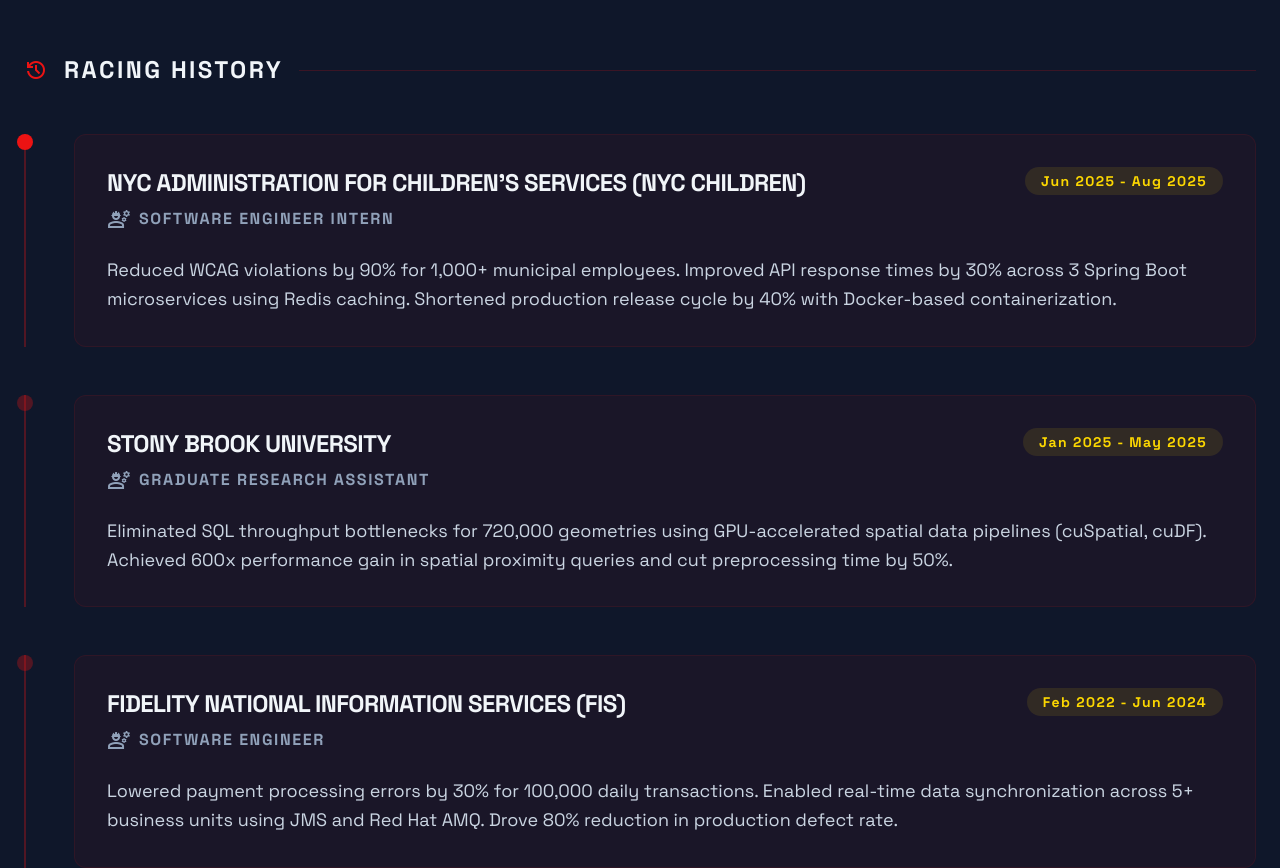
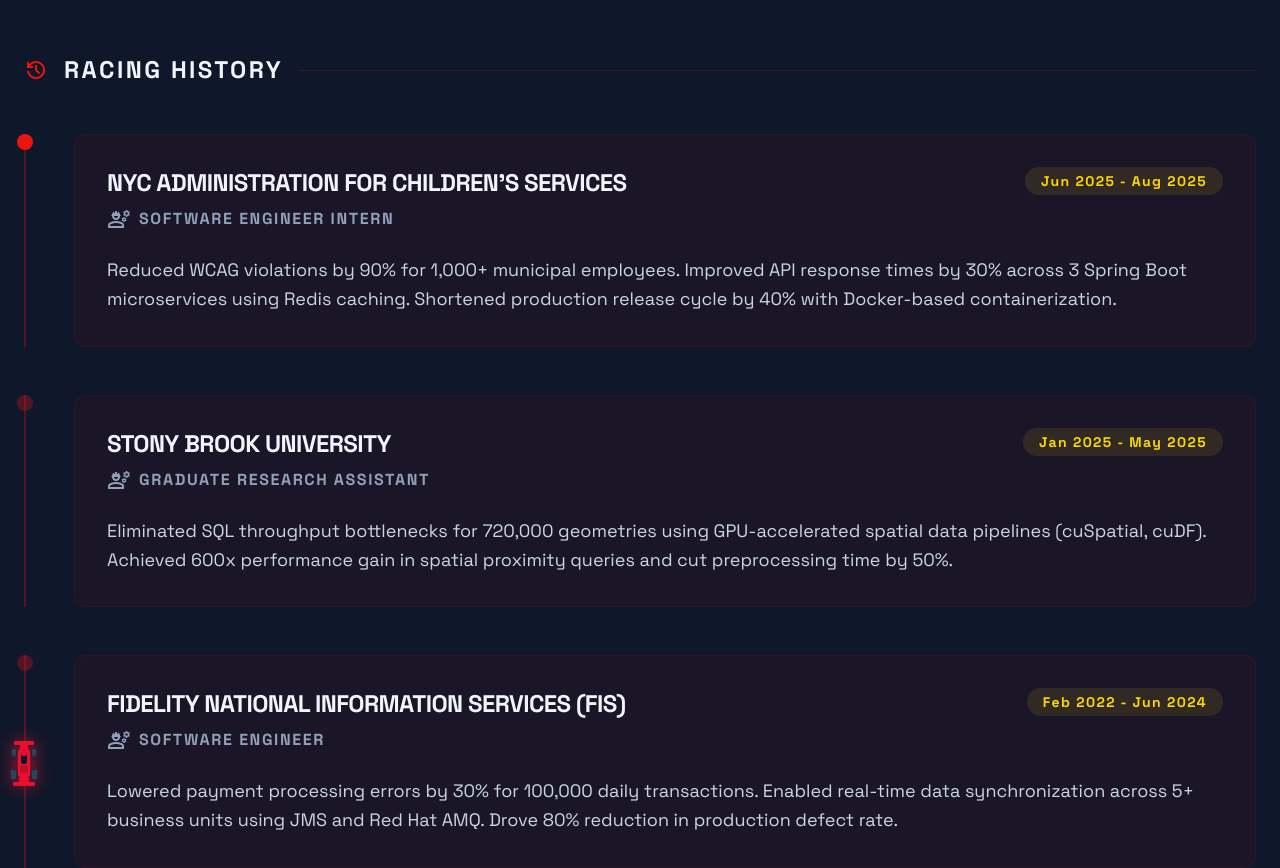
Before and after one commit to saketh023/portfolio, a React (Vite) app: page / in a window 1280 px wide. Shown: the part 1320-2188 px from the top of the page. Built offline with nearby package versions, Linux system fonts and the light colour scheme.

Commit message:
Added SVG F1 Car for exp section

```diff
--- a/src/App.tsx
+++ b/src/App.tsx
@@ -1,5 +1,42 @@
-import { motion } from "motion/react";
+import { useRef } from "react";
+import { motion, useScroll, useTransform, useSpring } from "motion/react";
 import { Experience, Project, Skill } from "./types";
+
+// Top-view F1 car SVG component
+function F1CarIcon() {
+  return (
+    <svg width="28" height="56" viewBox="0 0 28 56" fill="none" xmlns="http://www.w3.org/2000/svg">
+      {/* Front wing */}
+      <rect x="4" y="1" width="20" height="4" rx="1" fill="#E8112D" />
+      {/* Front nose */}
+      <rect x="10" y="4" width="8" height="6" rx="1" fill="#E8112D" />
+      {/* Main body */}
+      <rect x="8" y="9" width="12" height="28" rx="3" fill="#E8112D" />
+      {/* Cockpit */}
+      <rect x="11" y="14" width="6" height="10" rx="2" fill="#0f172a" />
+      {/* Engine cover */}
+      <rect x="10" y="25" width="8" height="8" rx="2" fill="#c00f25" />
+      {/* Rear wing */}
+      <rect x="3" y="42" width="22" height="4" rx="1" fill="#E8112D" />
+      {/* Rear body */}
+      <rect x="9" y="37" width="10" height="7" rx="1" fill="#E8112D" />
+      {/* Front-left tyre */}
+      <rect x="1" y="8" width="6" height="9" rx="2" fill="#1e293b" />
+      <rect x="2" y="9" width="4" height="7" rx="1" fill="#334155" />
+      {/* Front-right tyre */}
+      <rect x="21" y="8" width="6" height="9" rx="2" fill="#1e293b" />
+      <rect x="22" y="9" width="4" height="7" rx="1" fill="#334155" />
+      {/* Rear-left tyre */}
+      <rect x="0" y="29" width="7" height="11" rx="2" fill="#1e293b" />
+      <rect x="1" y="30" width="5" height="9" rx="1" fill="#334155" />
+      {/* Rear-right tyre */}
+      <rect x="21" y="29" width="7" height="11" rx="2" fill="#1e293b" />
+      <rect x="22" y="30" width="5" height="9" rx="1" fill="#334155" />
+      {/* Halo */}
+      <rect x="12" y="14" width="4" height="2" rx="1" fill="#E8112D" />
+    </svg>
+  );
+}
 
 const skills: Skill[] = [
   {
@@ -36,15 +73,15 @@
   {
     id: "1",
     role: "Software Engineer Intern",
-    team: "NYC ADministration for children's services (NYc children)",
+    team: "NYC Administration for Children's Services",
     period: "Jun 2025 - Aug 2025",
     description: "Reduced WCAG violations by 90% for 1,000+ municipal employees. Improved API response times by 30% across 3 Spring Boot microservices using Redis caching. Shortened production release cycle by 40% with Docker-based containerization.",
     active: true
   },
   {
     id: "2",
-    role: "graduate research assistant",
-    team: "stony brook university",
+    role: "Graduate Research Assistant",
+    team: "Stony Brook University",
     period: "Jan 2025 - May 2025",
     description: "Eliminated SQL throughput bottlenecks for 720,000 geometries using GPU-accelerated spatial data pipelines (cuSpatial, cuDF). Achieved 600x performance gain in spatial proximity queries and cut preprocessing time by 50%."
   },
@@ -95,6 +132,70 @@
     githubUrl: "https://github.com/saikiranreddy2710/hackathon"
   }
 ];
+
+function RacingHistorySection({ experiences }: { experiences: Experience[] }) {
+  const sectionRef = useRef<HTMLElement>(null);
+
+  const { scrollYProgress } = useScroll({
+    target: sectionRef,
+    offset: ["start center", "end center"],
+  });
+
+  const y = useTransform(scrollYProgress, [0, 1], ["0%", "100%"]);
+  const smoothY = useSpring(y, { stiffness: 80, damping: 20 });
+
+  return (
+    <section id="racinghistory" ref={sectionRef} className="py-24 px-6 max-w-7xl mx-auto">
+      <div className="flex items-center gap-4 mb-12">
+        <span className="material-symbols-outlined text-primary text-3xl">history</span>
+        <h2 className="text-2xl font-bold uppercase tracking-widest">Racing History</h2>
+        <div className="flex-1 h-px bg-primary/20" />
+      </div>
+
+      <div className="relative">
+        {/* Animated F1 car riding the timeline */}
+        <motion.div
+          className="absolute -left-[14px] z-10 pointer-events-none drop-shadow-[0_0_8px_rgba(232,17,45,0.7)]"
+          style={{ top: smoothY }}
+        >
+          <F1CarIcon />
+        </motion.div>
+
+        <div className="space-y-12">
+          {experiences.map((exp, idx) => (
+            <motion.div
+              key={exp.id}
+              initial={{ opacity: 0, x: -20 }}
+              whileInView={{ opacity: 1, x: 0 }}
+              transition={{ delay: idx * 0.1 }}
+              viewport={{ once: true }}
+              className="relative pl-12 border-l-2 border-primary/30"
+            >
+              <div className={`absolute -left-[9px] top-0 w-4 h-4 rounded-full ${exp.active ? 'bg-primary' : 'bg-primary/30'}`} />
+              <div className="bg-primary/5 border border-primary/10 rounded-xl p-8 hover:border-primary/30 transition-all">
+                <div className="flex flex-col md:flex-row md:justify-between md:items-start gap-4 mb-6">
+                  <div>
+                    <h3 className="text-2xl font-bold uppercase tracking-tight mb-2">{exp.team}</h3>
+                    <p className="text-slate-400 font-bold uppercase tracking-widest flex items-center gap-2">
+                      <span className="material-symbols-outlined text-sm">engineering</span>
+                      {exp.role}
+                    </p>
+                  </div>
+                  <span className="bg-accent-yellow/10 text-accent-yellow px-4 py-1 rounded-full font-bold text-sm tracking-widest">
+                    {exp.period}
+                  </span>
+                </div>
+                <p className="text-slate-300 leading-relaxed text-lg">
+                  {exp.description}
+                </p>
+              </div>
+            </motion.div>
+          ))}
+        </div>
+      </div>
+    </section>
+  );
+}
 
 export default function App() {
   return (
@@ -232,45 +333,7 @@
         </section>
 
         {/* Racing History */}
-        <section id="racinghistory" className="py-24 px-6 max-w-7xl mx-auto">
-          <div className="flex items-center gap-4 mb-12">
-            <span className="material-symbols-outlined text-primary text-3xl">history</span>
-            <h2 className="text-2xl font-bold uppercase tracking-widest">Racing History</h2>
-            <div className="flex-1 h-px bg-primary/20" />
-          </div>
-
-          <div className="space-y-12">
-            {experiences.map((exp, idx) => (
-              <motion.div
-                key={exp.id}
-                initial={{ opacity: 0, x: -20 }}
-                whileInView={{ opacity: 1, x: 0 }}
-                transition={{ delay: idx * 0.1 }}
-                viewport={{ once: true }}
-                className="relative pl-12 border-l-2 border-primary/30"
-              >
-                <div className={`absolute -left-[9px] top-0 w-4 h-4 rounded-full ${exp.active ? 'bg-primary' : 'bg-primary/30'}`} />
-                <div className="bg-primary/5 border border-primary/10 rounded-xl p-8 hover:border-primary/30 transition-all">
-                  <div className="flex flex-col md:flex-row md:justify-between md:items-start gap-4 mb-6">
-                    <div>
-                      <h3 className="text-2xl font-bold uppercase tracking-tight mb-2">{exp.team}</h3>
-                      <p className="text-slate-400 font-bold uppercase tracking-widest flex items-center gap-2">
-                        <span className="material-symbols-outlined text-sm">engineering</span>
-                        {exp.role}
-                      </p>
-                    </div>
-                    <span className="bg-accent-yellow/10 text-accent-yellow px-4 py-1 rounded-full font-bold text-sm tracking-widest">
-                      {exp.period}
-                    </span>
-                  </div>
-                  <p className="text-slate-300 leading-relaxed text-lg">
-                    {exp.description}
-                  </p>
-                </div>
-              </motion.div>
-            ))}
-          </div>
-        </section>
+        <RacingHistorySection experiences={experiences} />
 
         {/* The Academy */}
         <section id="theacademy" className="py-24 px-6 max-w-7xl mx-auto">
@@ -309,7 +372,7 @@
                     Training Data
                   </p>
                   <p className="text-slate-300 mb-6 font-medium">
-                    Distributed Systems, Database Systems, Recent Advances in AI/ML, Data Science, Data Structures & Algorithms, Operating Systems, Computer Networks.
+                    Distributed Systems, Database Systems, Recent Advances in AI/ML, Data Science, Data Structures &amp; Algorithms, Operating Systems, Computer Networks.
                   </p>
                   <div className="inline-flex items-center gap-2 bg-primary/10 text-primary px-4 py-2 rounded font-bold">
                     <span className="material-symbols-outlined text-sm">military_tech</span>
```
